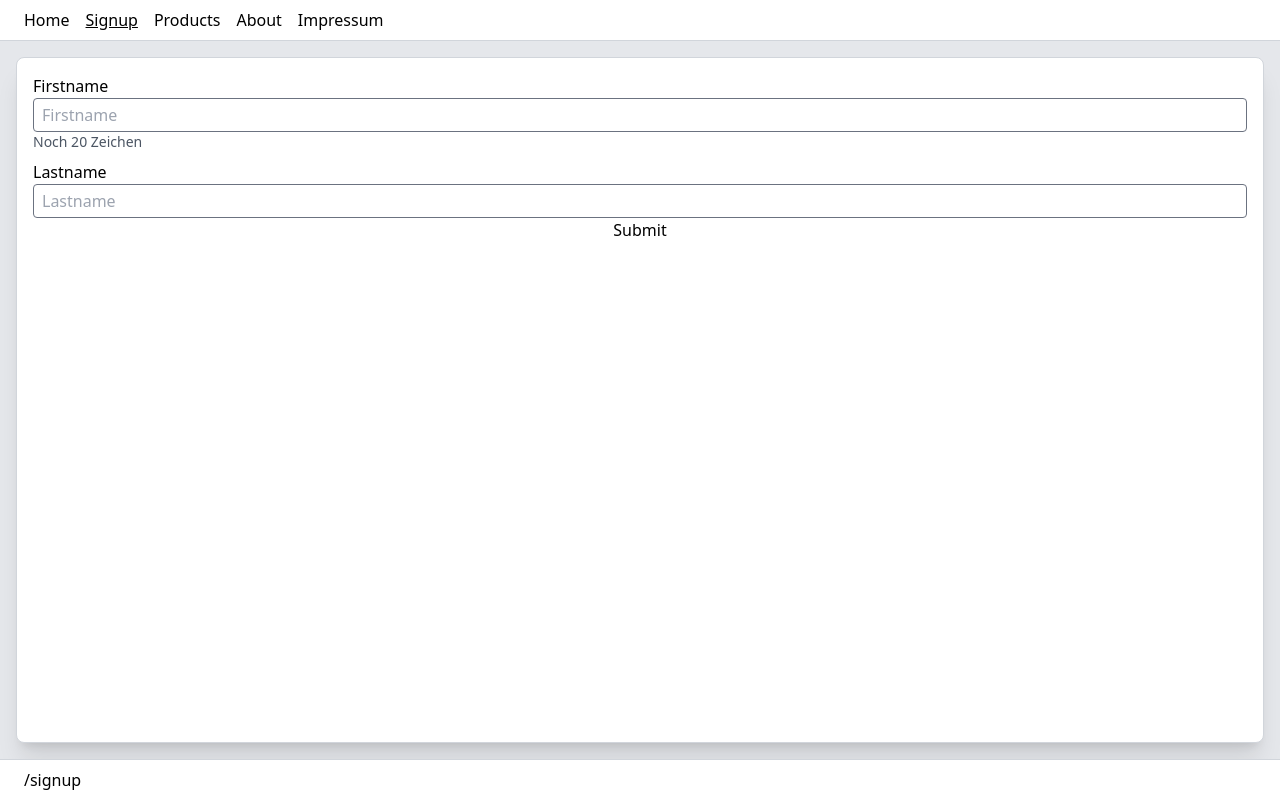
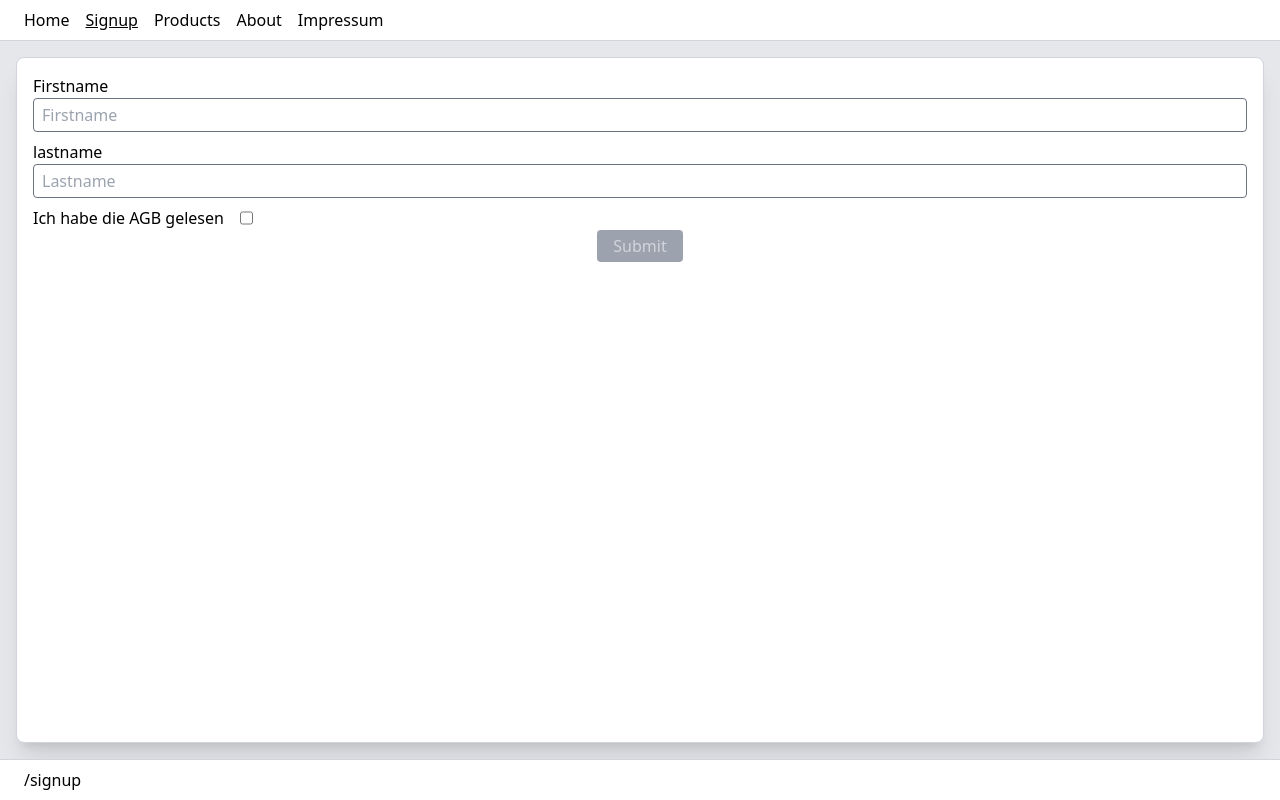
Before and after one commit to srutz/reactempty, a React (Vite) app: page /signup in a window 1280 px wide. Built offline with nearby package versions, Linux system fonts and the light colour scheme; what tailwindcss-motion would draw is missing.

Commit message:
signup form mit button

```diff
--- a/src/SignupForm.tsx
+++ b/src/SignupForm.tsx
@@ -4,11 +4,12 @@ import { TextInput } from "./TextInput"
 export type SignupFormType = {
     firstname: string,
     lastname: string,
+    specialNeeds: boolean
 }
 export function SignupForm() {
     console.log("render form")
     const [ form, setForm ] = useState({
-        firstname: "", lastname: "",
+        firstname: "", lastname: "", specialNeeds: false
     } as SignupFormType)
 
     const handleSubmit = (event: FormEvent<HTMLFormElement>) => {
@@ -18,20 +19,27 @@ export function SignupForm() {
     return (
         <form className="flex flex-col" onSubmit={handleSubmit}>
 
-            <TextInput label="Firstname"  id="x"
+            <TextInput label="Firstname" id="x"
                 placeholder="Firstname" value={form.firstname}
                 onChange={(e) => { setForm({ ...form, firstname: e.target.value })}}
-                infoMessage={form.firstname.length <= 20 && `Noch ${20 - form.firstname.length} Zeichen`}
                 errorMessage={form.lastname.length > 20 && `Echt langer Name`}>
             </TextInput>
-            <Label htmlFor="lastname">Lastname</Label>
-            <input id="lastname" placeholder="Lastname"
-                value={form.lastname}
-                onChange={(e) => {
-                    setForm({ ...form, lastname: e.target.value })
-                 }}
-                ></input>
-            <button type="submit">Submit</button>
+            <TextInput label="lastname" id="y"
+                placeholder="Lastname" value={form.lastname}
+                onChange={(e) => { setForm({ ...form, lastname: e.target.value })}}>
+            </TextInput>
+            <div className="flex gap-4">
+                <label id="z">Ich habe die AGB gelesen</label>
+                <input type="checkbox" checked={form.specialNeeds} onChange={(e) => {
+                    console.log(e.target.value)
+                    setForm({ ...form, specialNeeds: e.target.checked})
+                }}></input>
+            </div>
+            <button disabled={!form.specialNeeds}
+    className="self-center disabled:text-gray-300 disabled:bg-gray-400
+            bg-blue-500 hover:bg-blue-600
+            rounded px-4 py-1 text-white"
+                type="submit">Submit</button>
         </form>
     )
 }
```
